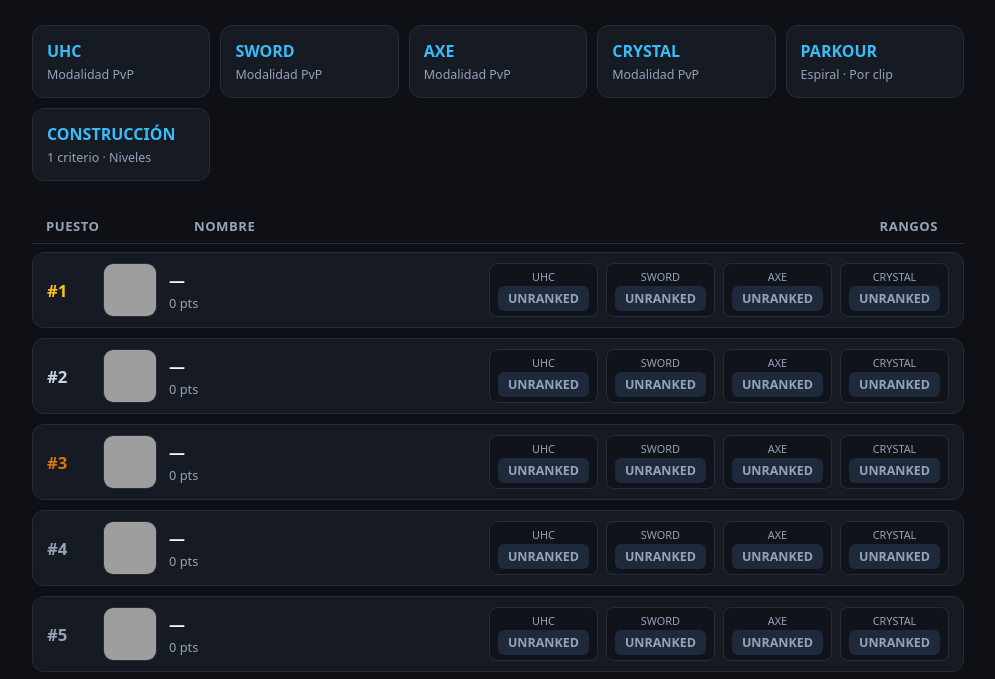
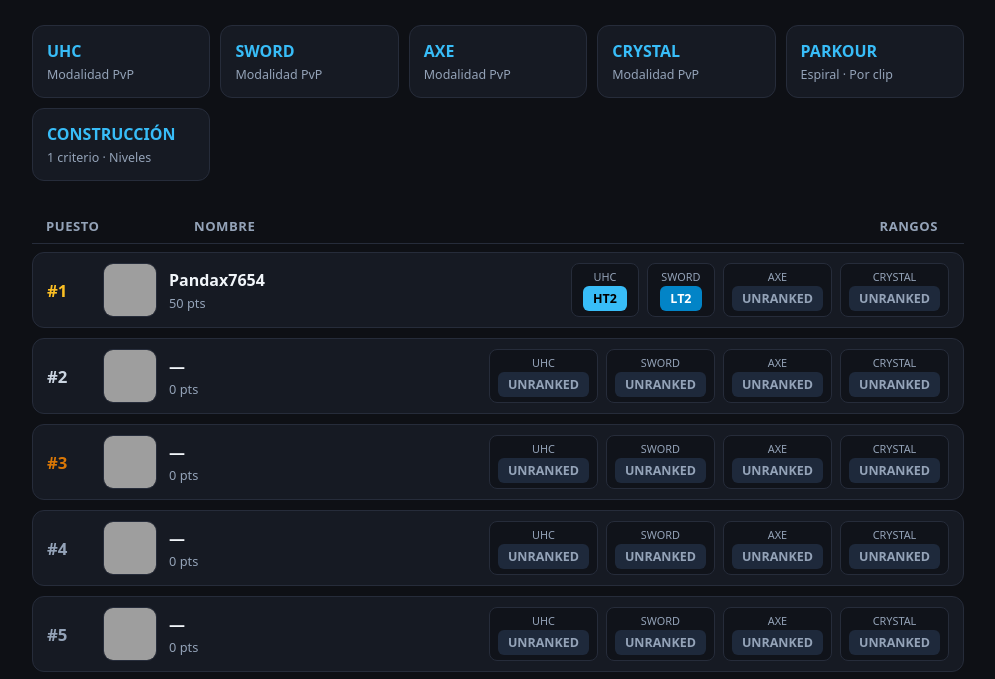
Before and after one commit to Drpanda7654/NexusRankeds, a plain HTML site: page Index.html in a window 1280 px wide. Shown: the part 105-784 px from the top of the page, without its empty margins (142-1137 px from the left). Drawn offline with Linux system fonts and the light colour scheme; grey boxes are pictures that could not be loaded.

Commit message:
Add player 'Pandax7654' to MODE_BRACKETS and PVP_PLAYERS
Updated MODE_BRACKETS to include 'Pandax7654' in HT2 and LT2. Modified PVP_PLAYERS to add 'Pandax7654' with specific ranks.

```diff
--- a/Index.html
+++ b/Index.html
@@ -379,20 +379,24 @@
     const TIER_LIST = ["HT1", "LT1", "HT2", "LT2", "HT3", "LT3"];
 
         const MODE_BRACKETS = {
-      uhc:     { HT1: [], LT1: [], HT2: [], LT2: [], HT3: [], LT3: [] },
-      sword:   { HT1: [], LT1: [], HT2: [], LT2: [], HT3: [], LT3: [] },
+      uhc:     { HT1: [], LT1: [], HT2: ["Pandax7654"], LT2: [], HT3: [], LT3: [] },
+      sword:   { HT1: [], LT1: [], HT2: [], LT2: ["Pandax7654"], HT3: [], LT3: [] },
       axe:     { HT1: [], LT1: [], HT2: [], LT2: [], HT3: [], LT3: [] },
       crystal: { HT1: [], LT1: [], HT2: [], LT2: [], HT3: [], LT3: [] }
     };
 
-    const PVP_PLAYERS = Array.from({ length: 20 }, () => ({
+    const PVP_PLAYERS = [
+      { name: "Pandax7654", skin: DEFAULT_SKIN, uhc: "HT2", sword: "LT2", axe: "UNRANKED", crystal: "UNRANKED" },
+      ...Array.from({ length: 19 }, () => ({
         name: "",
         skin: DEFAULT_SKIN,
         uhc: "UNRANKED",
         sword: "UNRANKED",
         axe: "UNRANKED",
         crystal: "UNRANKED"
-    }));
+      }))
+    ];
+
 
     // Parkour (mapa en espiral por clip)
     const PARKOUR_POINTS = {
```
Lines whose indentation alone changed are shown as unchanged.
